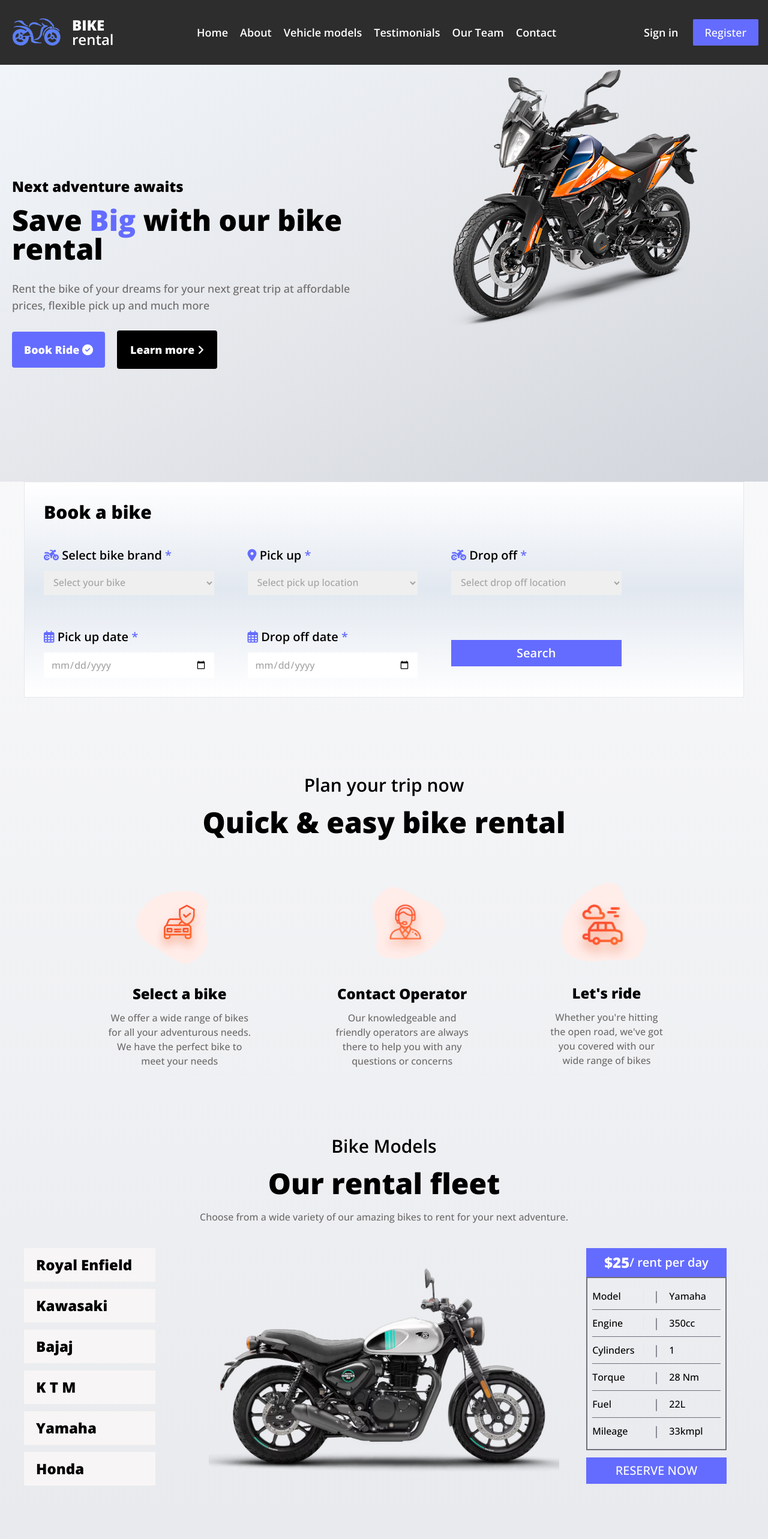
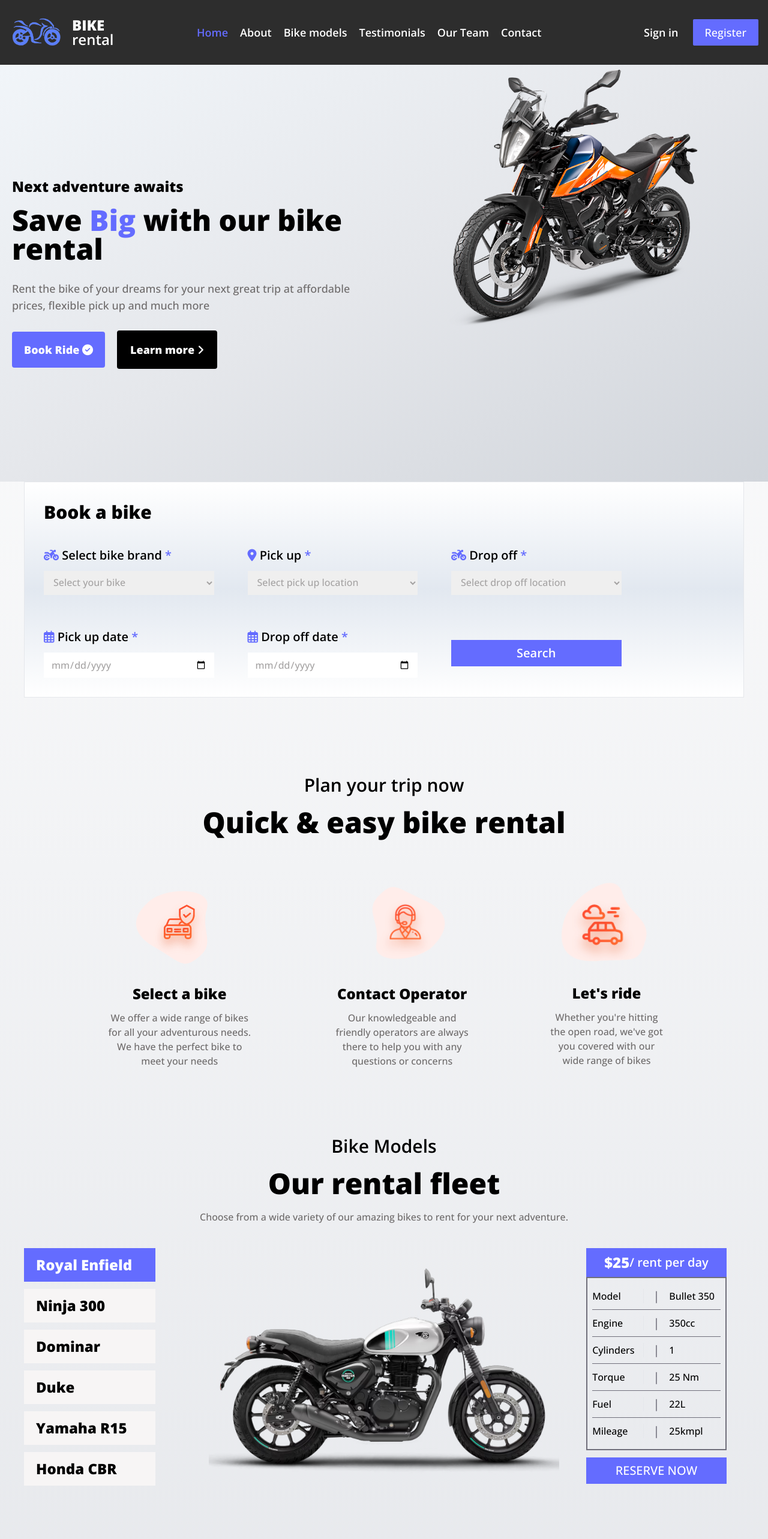
Before and after one commit to vikas03071999/bikerental, a React (Create React App) app: page / in a window 1280 px wide. Shown: the top 2566 px of the page at 60% size. Built offline with nearby package versions, Linux system fonts and the light colour scheme.

Commit message:
State and dynamic data added

```diff
--- a/src/components/BikeModelShowcase.jsx
+++ b/src/components/BikeModelShowcase.jsx
@@ -1,13 +1,10 @@
 import React, { useState } from 'react'
-import RoyalEnfield1 from '../assets/images/RoyalEnfield1.png'
-import Bajaj1 from '../assets/images/Bajaj1.png'
-import Kawasaki1 from '../assets/images/Kawasaki1.png'
-import Honda1 from '../assets/images/Honda1.png'
-import Yamaha1 from '../assets/images/Yamaha1.png'
-import KTM1 from '../assets/images/KTM1.png'
+import { bikesInformation } from '../data/data'
 
 const BikeModelShowcase = () => {
-  const [viewBike,setViewBike] = useState(RoyalEnfield1)
+  const [viewBike,setViewBike] = useState(bikesInformation[0])
+  const activeButtonCss = "w-9/12 px-5 py-3 bg-[#646cff] text-white text-2xl text-left  font-bold";
+  const inactiveButtonCss = "w-9/12 px-5 py-3 bg-[#f7f5f5] text-black text-2xl text-left  font-bold hover:bg-[#646cff] hover:text-white ease-in duration-200";
 
   return (
     <div className='bikeModelShowContainer mt-28 px-10'>
@@ -19,50 +16,57 @@ const BikeModelShowcase = () => {
         </div>
         <div className='bikeModelImgPrice mt-10 flex w-full gap-4'>
             <div className='bikeModel flex flex-col basis-3/12 gap-3'>
-                <button className=' w-9/12 px-5 py-3 bg-[#f7f5f5] text-black text-2xl text-left  font-bold hover:bg-[#646cff] hover:text-white ease-in duration-200' onClick={()=>setViewBike(RoyalEnfield1)}>Royal Enfield</button>
+              {
+                bikesInformation.map(bike => {
+                  return (
+                    <button className={bike === viewBike ? activeButtonCss : inactiveButtonCss} onClick={()=>setViewBike(bike)}>{bike.bikeName}</button>
+                  )
+                })
+              }
+                {/* <button className=' w-9/12 px-5 py-3 bg-[#f7f5f5] text-black text-2xl text-left  font-bold hover:bg-[#646cff] hover:text-white ease-in duration-200' onClick={()=>setViewBike(RoyalEnfield1)}>Royal Enfield</button>
                 <button className=' w-9/12 px-5 py-3 bg-[#f7f5f5] text-black text-2xl text-left  font-bold hover:bg-[#646cff] hover:text-white ease-in duration-200' onClick={()=>setViewBike(Kawasaki1)}>Kawasaki</button>
                 <button className=' w-9/12 px-5 py-3 bg-[#f7f5f5] text-black text-2xl text-left  font-bold hover:bg-[#646cff] hover:text-white ease-in duration-200' onClick={()=>setViewBike(Bajaj1)}>Bajaj</button>
                 <button className=' w-9/12 px-5 py-3 bg-[#f7f5f5] text-black text-2xl text-left  font-bold hover:bg-[#646cff] hover:text-white ease-in duration-200' onClick={()=>setViewBike(KTM1)}>K T M </button>
                 <button className=' w-9/12 px-5 py-3 bg-[#f7f5f5] text-black text-2xl text-left  font-bold hover:bg-[#646cff] hover:text-white ease-in duration-200' onClick={()=>setViewBike(Yamaha1)}>Yamaha</button>
-                <button className=' w-9/12 px-5 py-3 bg-[#f7f5f5] text-black text-2xl text-left  font-bold hover:bg-[#646cff] hover:text-white ease-in duration-200' onClick={()=>setViewBike(Honda1)}>Honda</button>
+                <button className=' w-9/12 px-5 py-3 bg-[#f7f5f5] text-black text-2xl text-left  font-bold hover:bg-[#646cff] hover:text-white ease-in duration-200' onClick={()=>setViewBike(Honda1)}>Honda</button> */}
             </div>
             <div className='bikeImg flex items-center justify-center basis-6/12'>
-                <img className='object-contain' src={viewBike} alt="bike-image"/>
+                <img className='object-contain' src={viewBike.image} alt="bike-image"/>
             </div>
             <div className='bikePriceAndSpecs flex items-center flex-col basis-3/12'>
                 <div className='price w-4/5 text-xl font-semibold py-2 bg-[#646cff] text-white flex items-center justify-center'>
-                  <span className='text-2xl font-bold'>$25</span> / rent per day
+                  <span className='text-2xl font-bold'>{viewBike.bikeRent}</span> / rent per day
                 </div>
                 <div className='specifications flex flex-col w-4/5 px-2 py-2 border-2 border-[#706f7b]'>
                   <div className='spec flex items-center py-2 border-b border-b-[#706f7b]'>
                     <span className='text-center border-r text-base flex basis-2/5 items-center'>Model</span>
                     <span className='text-[#706f7b] text-xl flex basis-1/5 items-center justify-center'>|</span>
-                    <span className='text-center text-base flex basis-2/5 items-center'>Yamaha</span>
+                    <span className='text-center text-base flex basis-2/5 items-center'>{viewBike.bikeModel}</span>
                   </div>
                   <div className='spec flex items-center py-2 border-b border-b-[#706f7b]'>
                     <span className='text-center border-r text-base flex basis-2/5 items-center'>Engine</span>
                     <span className='text-[#706f7b] text-xl flex basis-1/5 items-center justify-center'>|</span>
-                    <span className='text-center text-base flex basis-2/5 items-center'>350cc</span>
+                    <span className='text-center text-base flex basis-2/5 items-center'>{viewBike.bikeEngine}</span>
                   </div>
                   <div className='spec flex items-center py-2 border-b border-b-[#706f7b]'>
                     <span className='text-center border-r text-base flex basis-2/5 items-center w-full'>Cylinders</span>
                     <span className='text-[#706f7b] text-xl flex basis-1/5 items-center justify-center'>|</span>
-                    <span className='text-center text-base flex basis-2/5 items-center'>1</span>
+                    <span className='text-center text-base flex basis-2/5 items-center'>{viewBike.cylinders}</span>
                   </div>
                   <div className='spec flex items-center py-2 border-b border-b-[#706f7b]'>
                     <span className='text-center border-r text-base flex basis-2/5 items-center'>Torque</span>
                     <span className='text-[#706f7b] text-xl flex basis-1/5 items-center justify-center'>|</span>
-                    <span className='text-center text-base flex basis-2/5 items-center'>28 Nm</span>
+                    <span className='text-center text-base flex basis-2/5 items-center'>{viewBike.torque}</span>
                   </div>
                   <div className='spec flex items-center py-2 border-b border-b-[#706f7b]'>
                     <span className='text-center border-r text-base flex basis-2/5 items-center'>Fuel</span>
                     <span className='text-[#706f7b] text-xl flex basis-1/5 items-center justify-center'>|</span>
-                    <span className='text-center text-base flex basis-2/5 items-center'>22L</span>
+                    <span className='text-center text-base flex basis-2/5 items-center'>{viewBike.fuel}</span>
                   </div>
                   <div className='spec flex items-center py-2'>
                     <span className='text-center border-r text-base flex basis-2/5 items-center'>Mileage</span>
                     <span className='text-[#706f7b] text-xl flex basis-1/5 items-center justify-center'>|</span>
-                    <span className='text-center text-base flex basis-1/5 items-center'>33kmpl</span>
+                    <span className='text-center text-base flex basis-1/5 items-center'>{viewBike.mileage}</span>
                   </div>
                 </div>
                 <button className='w-4/5 mt-3 bg-[#646cff] text-white px-2 py-2 text-xl hover:bg-[#747bff]'><a href="#bookRide">RESERVE NOW</a></button>
--- a/src/components/BookRide.jsx
+++ b/src/components/BookRide.jsx
@@ -6,6 +6,8 @@ const BookRide = () => {
             <div className='bookrideWrapper flex items-center px-8 py-8 border bg-gradient-to-t from-white via-slate-200 to-white'>
                 <div className='form flex flex-col gap-10'>
                     <h2 className=' text-3xl font-bold'>Book a bike</h2>
+                    <div className='confirmation w-full bg-[#c3fabe] hidden'>We sent a confirmation email, please click on the link to confirm the order</div>
+                    <div className='validation w-full bg-[#f8d7da] hidden'>All fields are required</div>
                     <div className='inputSection flex items-center flex-wrap gap-14 w-full'>
                         <div className='singleInput flex basis-1/4 flex-col gap-3'>
                             <label htmlFor='bikeType' className='text-xl font-semibold'><i className="fa-solid fa-motorcycle text-[#646cff]"></i> Select bike brand <span className='text-[#646cff]'>*</span></label>
--- a/src/components/Footer.jsx
+++ b/src/components/Footer.jsx
@@ -13,7 +13,7 @@ const Footer = () => {
           <p className='text-white'>Subscribe to our newsletter for latest news and updates</p>
           <div className='userEmailAndSubmit flex items-center gap-2'>
             <input className='px-3 py-2 outline-none' type="text" placeholed="Email.." />
-            <button className='bg-[#646cff] text-white px-3 py-2'>Subscribe</button>
+            <button className='bg-[#646cff] hover:bg-[#747bff] text-white px-3 py-2'>Subscribe</button>
           </div>
         </div>
         <div className='contactDetails flex flex-col basis-1/5'>
--- a/src/components/Navbar.jsx
+++ b/src/components/Navbar.jsx
@@ -1,10 +1,35 @@
-import React from 'react'
+import React, { useState, useEffect } from 'react'
 import BikeRentalLogo from "../assets/images/BikeRentalLogo.png"
-import { useNavigate } from 'react-router-dom'
+import { useLocation, useNavigate } from 'react-router-dom'
 
 
 const Navbar = () => {
   const navigate = useNavigate();
+  const location = useLocation();
+  const activeNavbarItemCss = "cursor-pointer text-[#646cff] ease-in duration-300";
+  const inactiveNavbarItemCss = "cursor-pointer hover:text-[#646cff] ease-in duration-300";
+  const [activeNavItem,setActiveNavItem] = useState("Home");
+  useEffect(()=>{
+    if(location.pathname.includes("about-bike-rental")){
+      setActiveNavItem("About");
+    }
+    else if(location.pathname.includes("vehicle-models-available")){
+      setActiveNavItem("Vehicle Models");
+    }
+    else if(location.pathname.includes("hear-from-our-customers")){
+      setActiveNavItem("Testimonials");
+    }
+    else if(location.pathname.includes("meet-our-team")){
+      setActiveNavItem("Our Team");
+    }
+    else if(location.pathname.includes("reach-out-to-us")){
+      setActiveNavItem("Contact");
+    }
+    else{
+      setActiveNavItem("Home");
+    }
+  },[location])
+
   return (
     <div className='navBarContainer w-full px-4 py-6 bg-[#2d2d2d]'>
       <div className='navbarWrapper flex items-center text-white'>
@@ -16,12 +41,12 @@ const Navbar = () => {
           </div>
         </div>
         <ul className='midnav text-white text-lg font-semibold basis-6/12 flex gap-5 items-center list-none'>
-          <li className='cursor-pointer hover:text-[#646cff] ease-in duration-300' onClick={()=>navigate("/")}>Home</li>
-          <li className='cursor-pointer hover:text-[#646cff] ease-in duration-300' onClick={()=>navigate("/about-bike-rental")}>About</li>
-          <li className='cursor-pointer hover:text-[#646cff] ease-in duration-300' onClick={()=>navigate("/vehicle-models-available")}>Vehicle models</li>
-          <li className='cursor-pointer hover:text-[#646cff] ease-in duration-300' onClick={()=>navigate("/hear-from-our-customers")}>Testimonials</li>
-          <li className='cursor-pointer hover:text-[#646cff] ease-in duration-300' onClick={()=>navigate("/meet-our-team")}>Our Team</li>
-          <li className='cursor-pointer hover:text-[#646cff] ease-in duration-300' onClick={()=>navigate("/reach-out-to-us")}>Contact</li>
+          <li className={activeNavItem === "Home" ? activeNavbarItemCss : inactiveNavbarItemCss} onClick={()=>navigate("/")}>Home</li>
+          <li className={activeNavItem === "About" ? activeNavbarItemCss : inactiveNavbarItemCss} onClick={()=>navigate("/about-bike-rental")}>About</li>
+          <li className={activeNavItem === "Vehicle Models" ? activeNavbarItemCss : inactiveNavbarItemCss} onClick={()=>navigate("/vehicle-models-available")}>Bike models</li>
+          <li className={activeNavItem === "Testimonials" ? activeNavbarItemCss : inactiveNavbarItemCss} onClick={()=>navigate("/hear-from-our-customers")}>Testimonials</li>
+          <li className={activeNavItem === "Our Team" ? activeNavbarItemCss : inactiveNavbarItemCss} onClick={()=>navigate("/meet-our-team")}>Our Team</li>
+          <li className={activeNavItem === "Contact" ? activeNavbarItemCss : inactiveNavbarItemCss} onClick={()=>navigate("/reach-out-to-us")}>Contact</li>
         </ul>
         <div className='rightnav basis-3/12 flex justify-end gap-6 items-center'>
         <span className='text-lg font-semibold cursor-pointer hover:text-[#646cff] ease-in duration-300'>Sign in</span>
```
Also changed, not shown: src/components/FAQ.jsx (+19 -3 lines).
